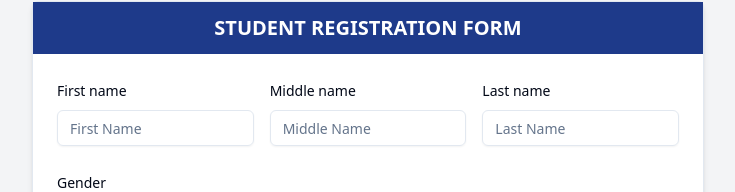
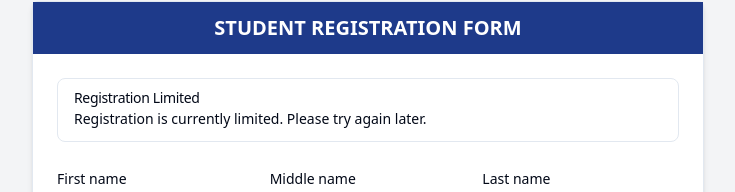
Before and after one commit to eaaaarl/TES-NLC, a Next.js app: page /signup in a window 1280 px wide. Shown: the part 175-367 px from the top of the page, without its empty margins (272-1007 px from the left). Built offline with nearby package versions, Linux system fonts and the light colour scheme; no server answers; the database is empty.

Commit message:
alert limited for reg

```diff
--- a/src/app/(auth)/signup/SignUpForm.tsx
+++ b/src/app/(auth)/signup/SignUpForm.tsx
@@ -26,6 +26,7 @@ import { PasswordInput } from "@/components/PasswordInput";
 import { signUpStudent } from "./action";
 import { useToast } from "@/hooks/use-toast";
 import { useRouter } from "next/navigation";
+import { Alert, AlertDescription, AlertTitle } from "@/components/ui/alert";
 
 export default function SignUpForm() {
   const router = useRouter();
@@ -82,6 +83,12 @@ export default function SignUpForm() {
     <Form {...form}>
       <form onSubmit={form.handleSubmit(signup)} className="space-y-6">
         {error && <p className="text-center text-destructive">{error}</p>}
+        <Alert>
+          <AlertTitle>Registration Limited</AlertTitle>
+          <AlertDescription>
+            Registration is currently limited. Please try again later.
+          </AlertDescription>
+        </Alert>
         <div>
           <div className="flex flex-col sm:flex-row sm:space-x-4 space-y-4 sm:space-y-0">
             <div className="flex-1">
```
